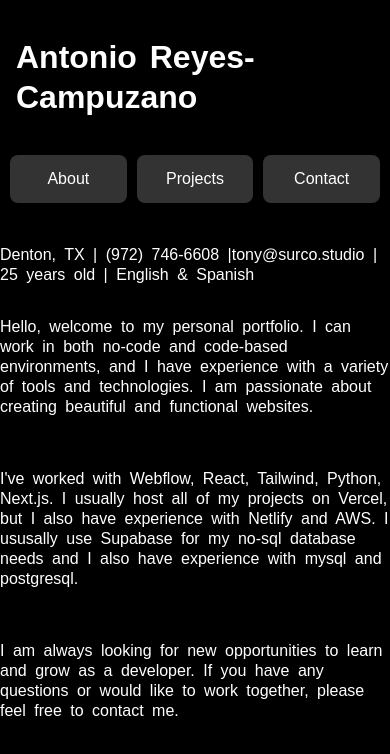
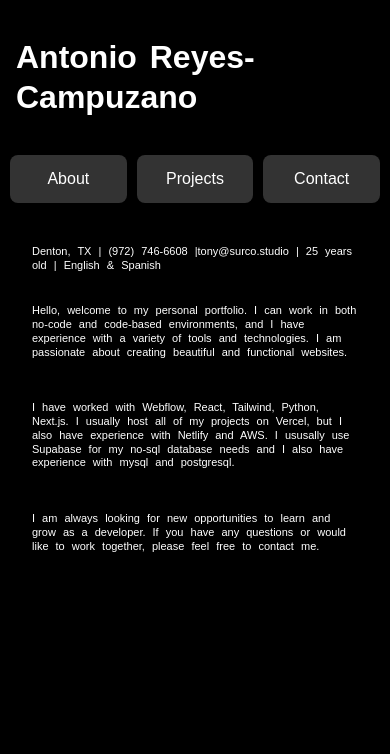
Before and after one commit to Antonioreyes8/portfolio-app, a React (Vite) app: page /about in a window 390 px wide. Shown: the top 754 px of the page. Built offline with nearby package versions, Linux system fonts and the light colour scheme; a web font is replaced by a local one.

Commit message:
words on mobile

```diff
--- a/src/pages/about.tsx
+++ b/src/pages/about.tsx
@@ -16,7 +16,7 @@ function About() {
 			</p>
 			<br />
 			<p className="about-text">
-				I've worked with Webflow, React, Tailwind, Python, Next.js. I usually
+				I have worked with Webflow, React, Tailwind, Python, Next.js. I usually
 				host all of my projects on Vercel, but I also have experience with
 				Netlify and AWS. I ususally use Supabase for my no-sql database needs
 				and I also have experience with mysql and postgresql.
--- a/src/styles/header.css
+++ b/src/styles/header.css
@@ -1,8 +1,22 @@
 .header-container {
-    padding: 1rem;
+	padding: 1rem;
 }
 
 .information {
-    margin-top: 2rem;
-    margin-bottom: 2rem ;
+	margin-top: 2rem;
+	margin-bottom: 2rem;
 }
+
+@media (max-width: 1024px) {
+	.information {
+		margin-left: 2rem;
+        margin-right: 2rem;
+        font-size: 11px;
+	}
+
+    .about-text {
+        margin-left: 2rem;
+        margin-right: 2rem;
+        font-size: 11px;
+    }
+}
```
